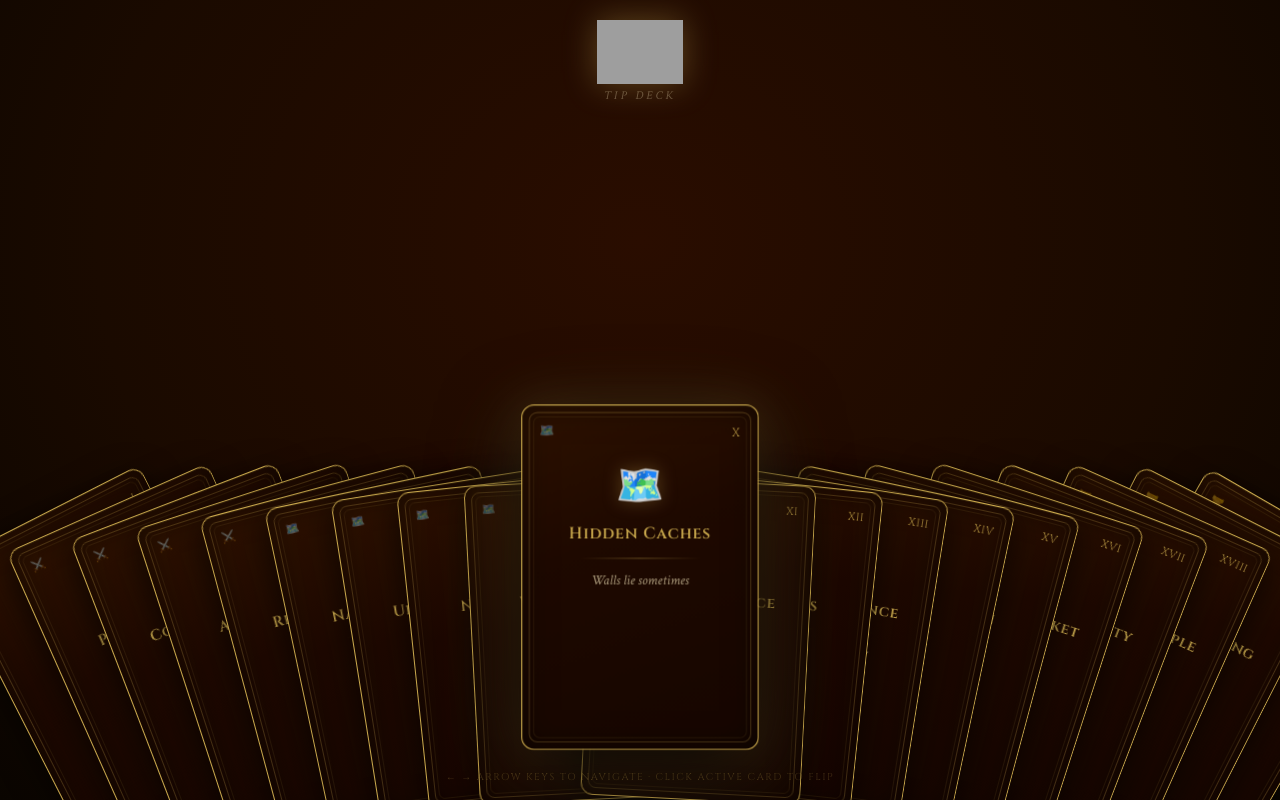
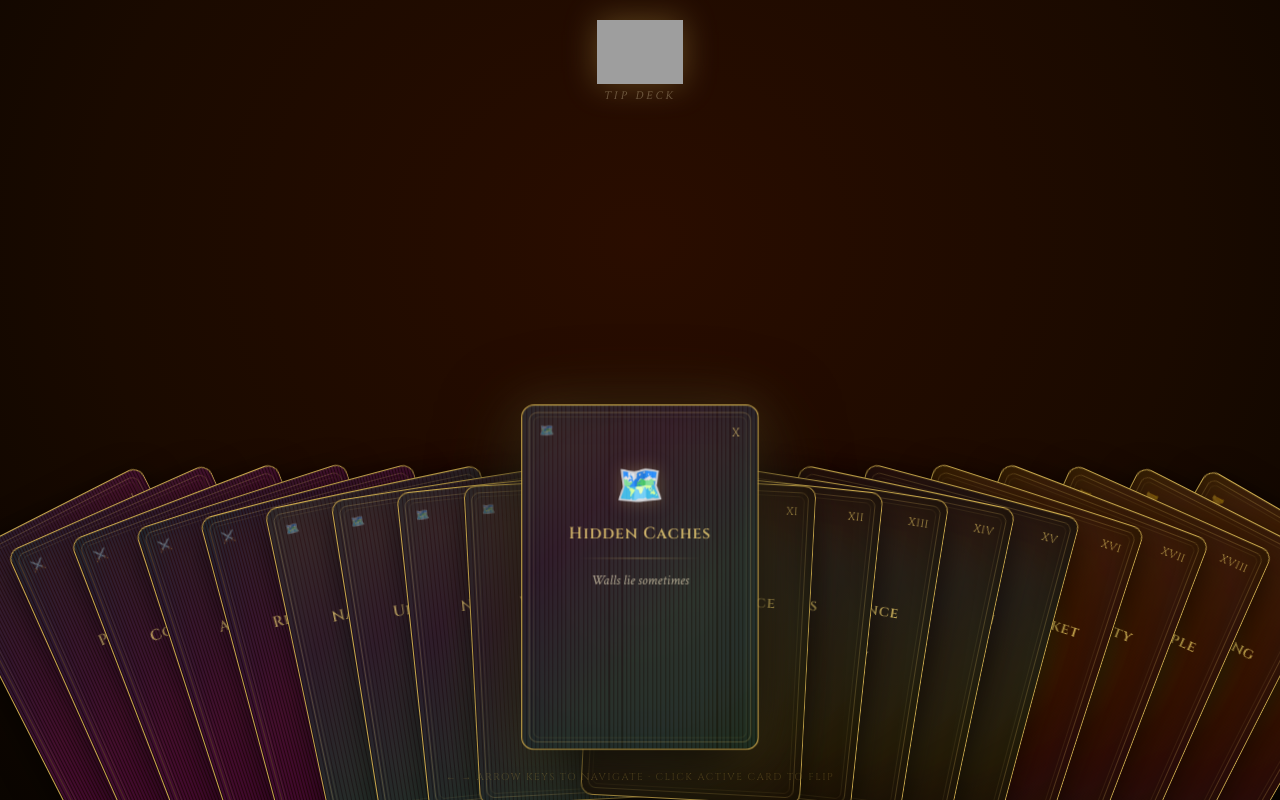
Before and after one commit to dangergraphics/crimson-desert-tip-deck, a React (Vite) app: page / in a window 1280 px wide. Built offline with nearby package versions, Linux system fonts and the light colour scheme; grey boxes are pictures that could not be loaded.

Commit message:
fix: holo shimmer — switch to screen blend mode, ambient opacity, z-index fix

```diff
--- a/src/TipCard.tsx
+++ b/src/TipCard.tsx
@@ -29,7 +29,7 @@ const TipCard: React.FC<TipCardProps> = ({
 
   const handleMouseMove = useCallback((e: React.MouseEvent<HTMLDivElement>) => {
     const el = frontRef.current
-    if (!el || !isActive) return
+    if (!el) return
     const rect = el.getBoundingClientRect()
     const x = clamp((e.clientX - rect.left) / rect.width  * 100, 0, 100)
     const y = clamp((e.clientY - rect.top)  / rect.height * 100, 0, 100)
--- a/src/holo.css
+++ b/src/holo.css
@@ -47,10 +47,11 @@
   inset: 0;
   border-radius: 10px;
   pointer-events: none;
-  z-index: 10;
-  opacity: var(--card-opacity);
-  mix-blend-mode: color-dodge;
-  transition: opacity 0.4s ease;
+  z-index: 20;
+  /* Start with a low ambient opacity so there's always a hint */
+  opacity: max(0.18, var(--card-opacity));
+  mix-blend-mode: screen;
+  transition: opacity 0.3s ease;
 }
 
 /* ── Glare layer ── */
@@ -59,16 +60,16 @@
   inset: 0;
   border-radius: 10px;
   pointer-events: none;
-  z-index: 11;
-  opacity: calc(var(--card-opacity) * 0.6);
+  z-index: 21;
+  opacity: max(0.12, calc(var(--card-opacity) * 0.7));
   background: radial-gradient(
     farthest-corner circle at var(--pointer-x) var(--pointer-y),
-    hsla(0, 0%, 100%, 0.35) 10%,
-    hsla(0, 0%, 100%, 0.15) 40%,
-    hsla(0, 0%, 0%, 0.25) 120%
+    hsla(0, 0%, 100%, 0.45) 10%,
+    hsla(0, 0%, 100%, 0.2) 40%,
+    hsla(0, 0%, 0%, 0.1) 120%
   );
-  mix-blend-mode: overlay;
-  transition: opacity 0.4s ease;
+  mix-blend-mode: soft-light;
+  transition: opacity 0.3s ease;
 }
 
 /* ══════════════════════════════════════
--- a/src/styles.css
+++ b/src/styles.css
@@ -92,7 +92,7 @@ body {
   position: relative;
 }
 
-/* Card content above holo layers */
+/* Card content sits below holo layers so shimmer overlays it */
 .card-numeral,
 .card-suit-icon,
 .card-title,
@@ -100,7 +100,7 @@ body {
 .card-subtitle,
 .card-corner-tl {
   position: relative;
-  z-index: 12;
+  z-index: 1;
 }
 
 /* Ornate corner details */
```
Also changed, not shown: 1 other file (tests, documents, lock files or other folders).
